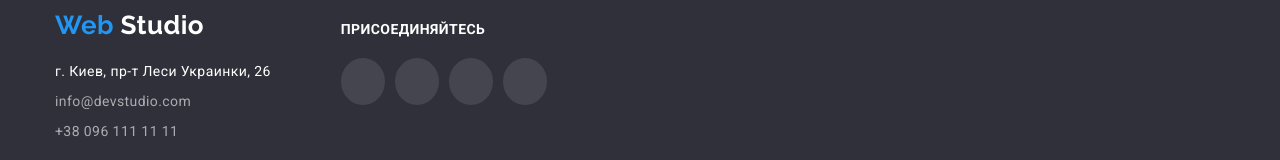
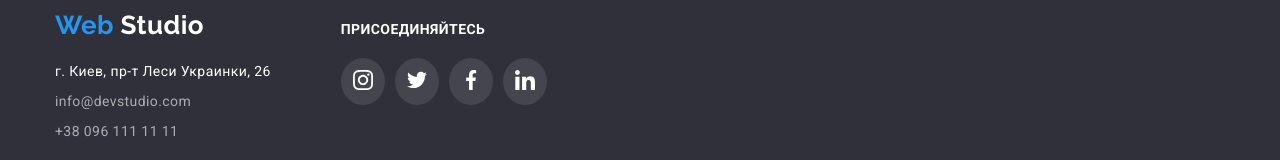
Before and after one commit to FinikBranson/goit-markup-hw-04, a plain HTML site: page portfolio.html in a window 1280 px wide. Shown: the part 1678-1838 px from the top of the page. Drawn offline with nearby package versions, Linux system fonts and the light colour scheme; the site is published under a folder, as on GitHub Pages, so addresses that start at the root find nothing.

Commit message:
add point

```diff
--- a/portfolio.html
+++ b/portfolio.html
@@ -231,27 +231,27 @@
             <li class="cta-item">
               <a class="cta-link link" href="#"
                 ><svg class="footer-socials-icon" width="20" height="20">
-                  <use href="/images/icons.svg#instagram"></use></svg
+                  <use href="./images/icons.svg#instagram"></use></svg
               ></a>
             </li>
             <li class="cta-item">
               <a class="cta-link link" href="#">
                 <svg class="footer-socials-icon" width="20" height="20">
-                  <use href="/images/icons.svg#twitter"></use>
+                  <use href="./images/icons.svg#twitter"></use>
                 </svg>
               </a>
             </li>
             <li class="cta-item">
               <a class="cta-link link" href="#">
                 <svg class="footer-socials-icon" width="20" height="20">
-                  <use href="/images/icons.svg#facebook"></use>
+                  <use href="./images/icons.svg#facebook"></use>
                 </svg>
               </a>
             </li>
             <li class="cta-item">
               <a class="cta-link link" href="#">
                 <svg class="footer-socials-icon" width="20" height="20">
-                  <use href="/images/icons.svg#linkedin"></use>
+                  <use href="./images/icons.svg#linkedin"></use>
                 </svg>
               </a>
             </li>
```
